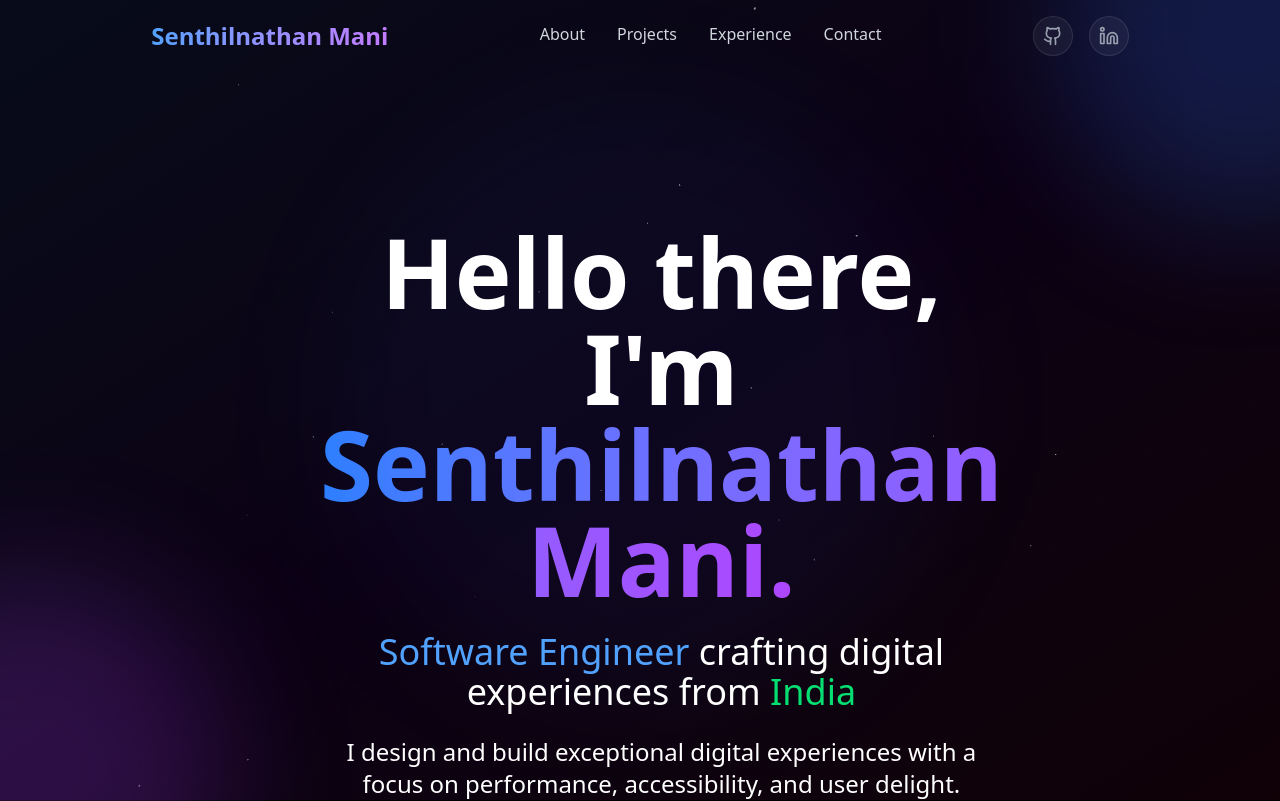
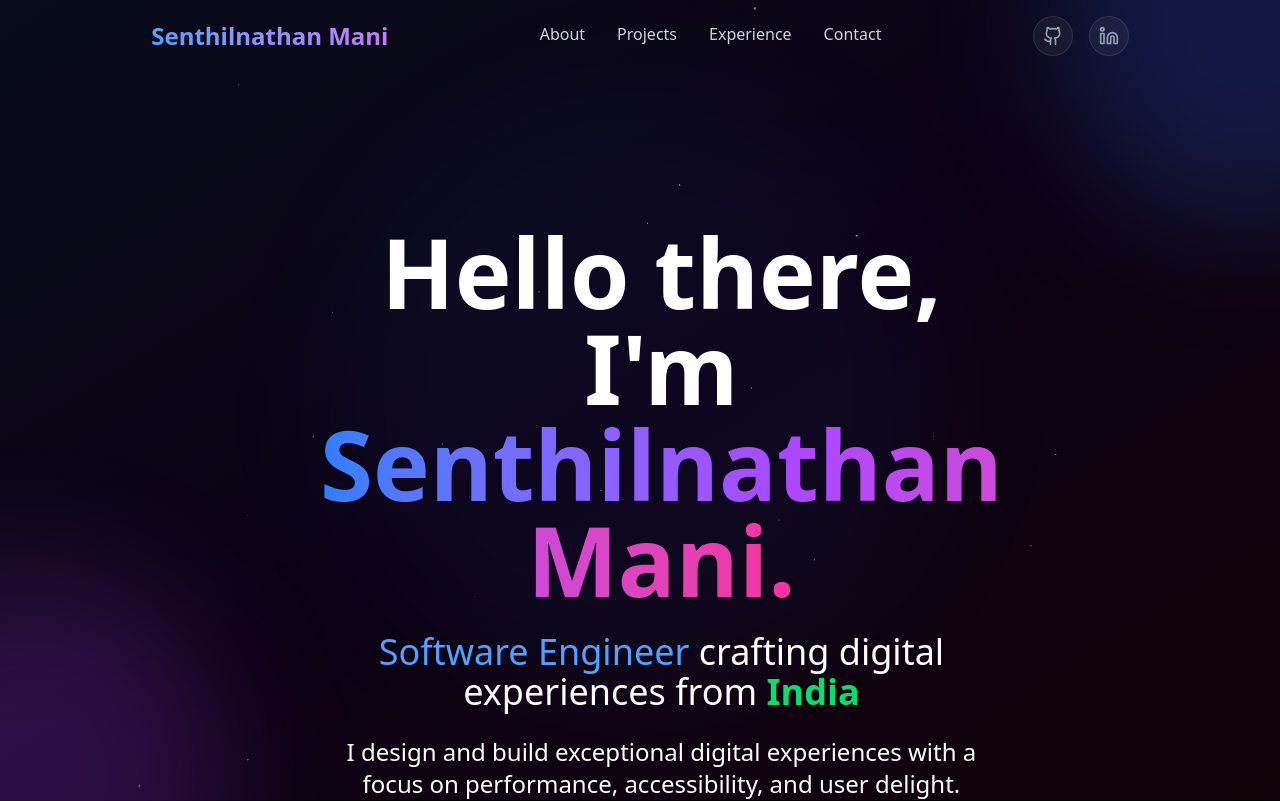
Before and after one commit to SenthilnathanMani/portfolio_v1, a Next.js app: page / in a window 1280 px wide. Shown: the top 801 px of the page. Built offline with nearby package versions, Linux system fonts and the light colour scheme.

Commit message:
fix intro

```diff
--- a/src/app/components/intro/intro.tsx
+++ b/src/app/components/intro/intro.tsx
@@ -3,14 +3,14 @@
     <div className="relative min-h-screen flex items-center justify-center overflow-hidden flex-col space-y-6 text-center">
       <h1 className="text-6xl md:text-8xl lg:text-8xl font-black leading-none">
         Hello there, I'm{" "}
-        <span className="bg-gradient-to-r from-blue-500 to-purple-500 bg-clip-text text-transparent">
+        <span className="bg-gradient-to-r from-blue-500 via-purple-500 to-pink-500 bg-clip-text text-transparent">
           Senthilnathan Mani.
         </span>
       </h1>
       <div className="text-4xl">
         <span className="text-blue-400">Software Engineer</span>{" "}
         <span> crafting digital experiences from </span>{" "}
-        <span className="text-green-400">India</span>
+        <span className="text-green-400 font-semibold">India</span>
       </div>
       <div className="text-2xl">
         I design and build exceptional digital experiences with a focus on
```
